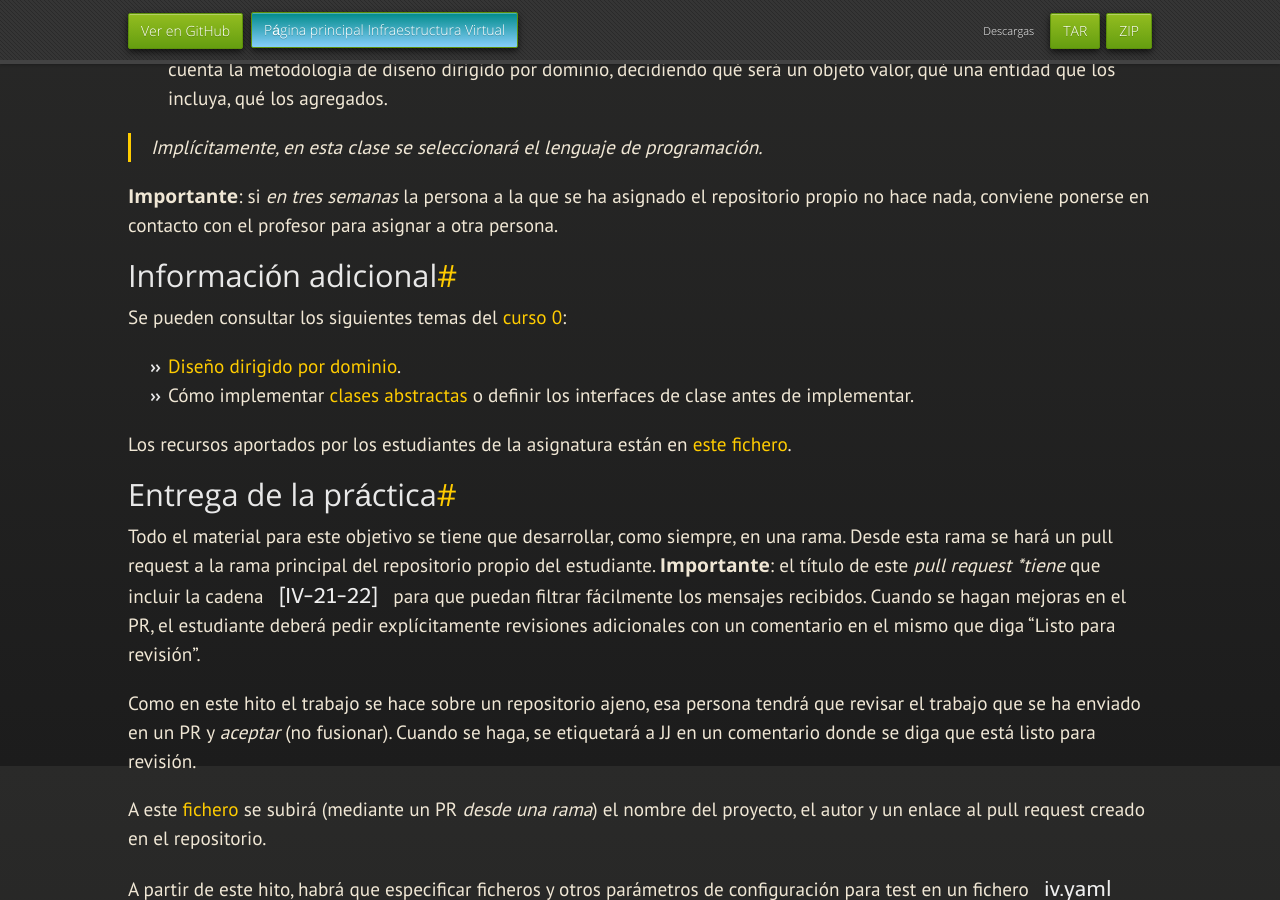
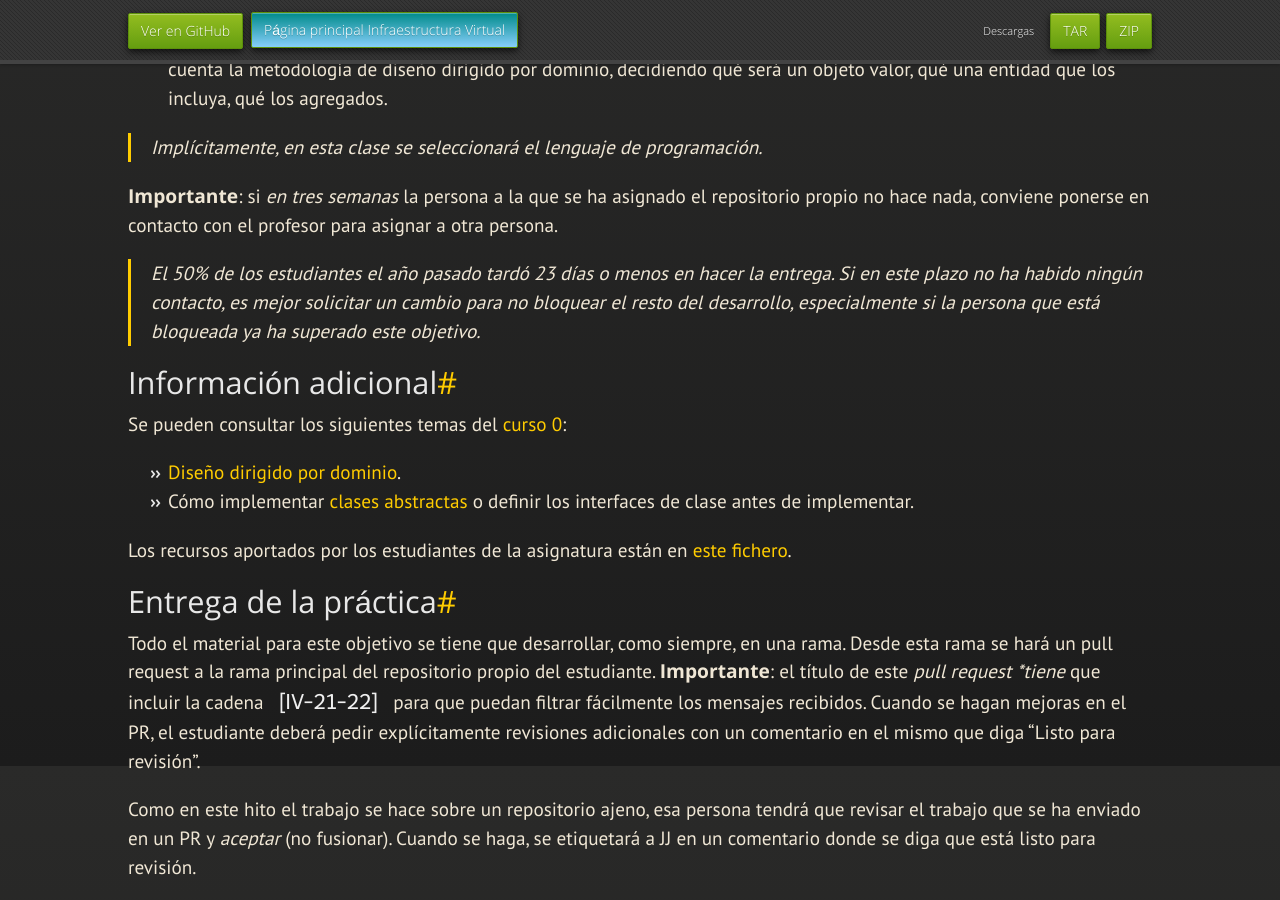
Before and after one commit to JJ/IV, a Jekyll site: the page built from documentos/proyecto/2.Entidad.md, in a window 1280 px wide and 900 px high, scrolled down 1934 px. Built offline with Jekyll 4.4.1, drawn with Linux system fonts in a browser that asks for light colours; nearby versions of some CDN libraries; some web fonts are replaced; our own code applies the rules of GitHub Pages for plain Markdown files.

Commit message:
Sync documentos/proyecto/2.Entidad.md de master a gh-pages

```diff
--- a/documentos/proyecto/2.Entidad.md
+++ b/documentos/proyecto/2.Entidad.md
@@ -107,6 +107,11 @@ todos los elementos que permitan implementarse luego). Así que
 **Importante**: si *en tres semanas* la persona a la que se ha asignado el
 repositorio propio no hace nada, conviene ponerse en contacto con el profesor
 para asignar a otra persona.
+
+> El 50% de los estudiantes el año pasado tardó 23 días o menos en hacer la
+> entrega. Si en este plazo no ha habido ningún contacto, es mejor solicitar un
+> cambio para no bloquear el resto del desarrollo, especialmente si la persona
+> que está bloqueada ya ha superado este objetivo.
 
 ## Información adicional
 
```
